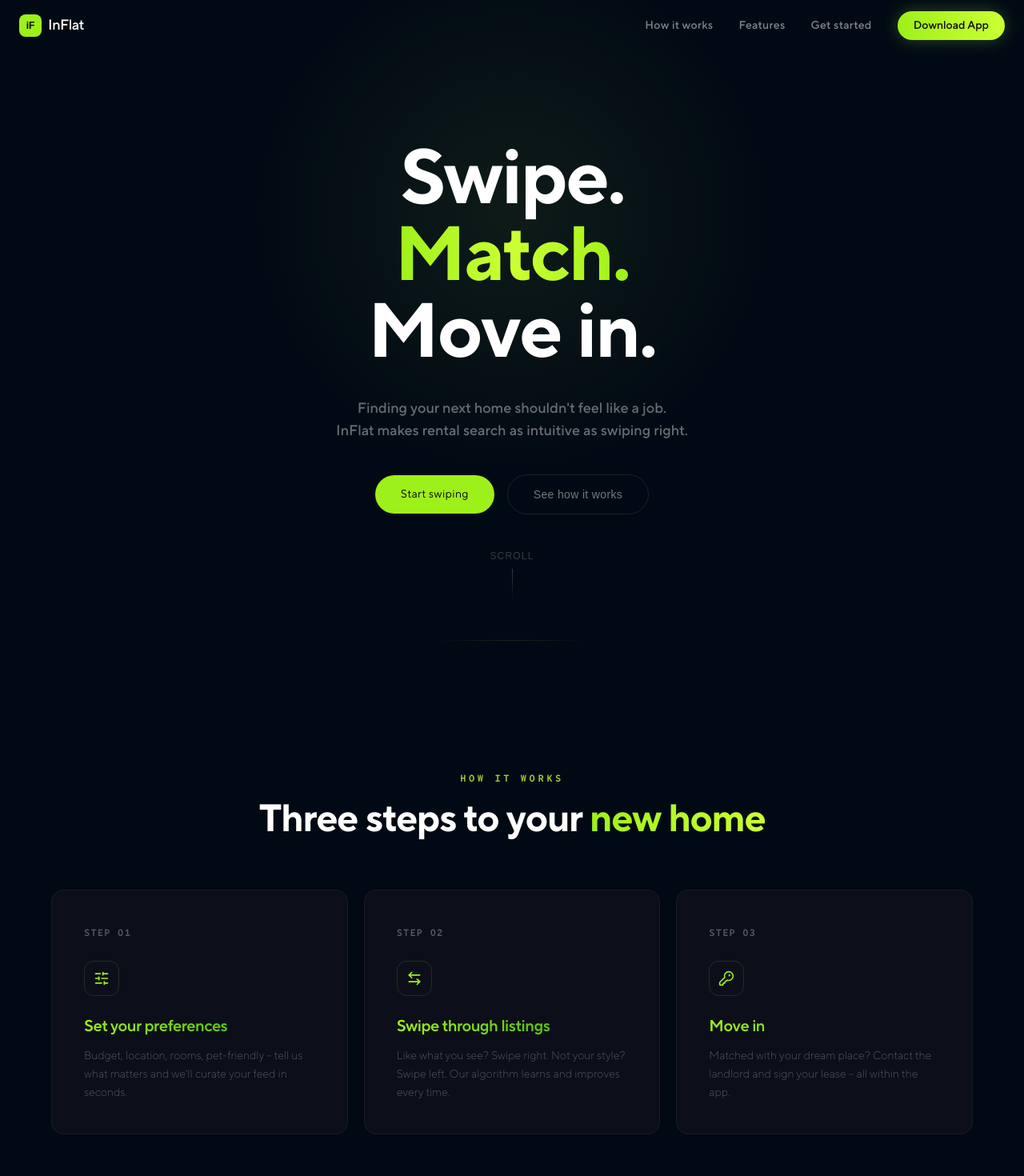
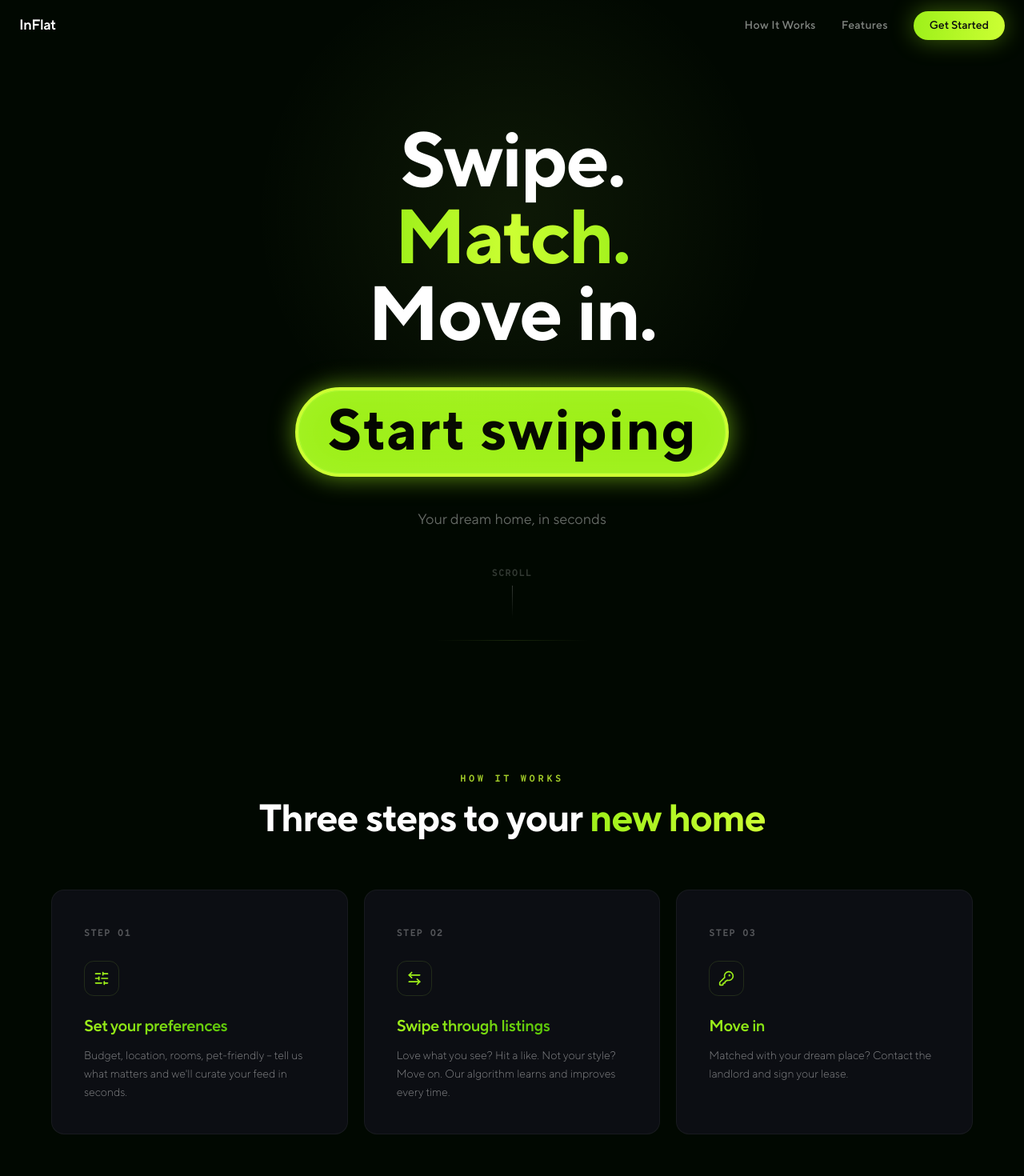
Before and after one commit to neptundr/Inflat-Website, a Next.js app: page / in a window 1280 px wide. Shown: the top 1470 px of the page at 80% size. Built offline with nearby package versions, Linux system fonts and the light colour scheme.

Commit message:
Design Adjustments

```diff
--- a/app/page.tsx
+++ b/app/page.tsx
@@ -11,7 +11,7 @@ export default function Home() {
         <div
             className="min-h-screen"
             style={{
-                background: "#010A14",
+                background: "#010801",
                 color: "#E8E8F0",
             }}
         >
--- a/components/inflat/Footer.tsx
+++ b/components/inflat/Footer.tsx
@@ -2,27 +2,25 @@ import React from "react";
 
 export default function Footer() {
     return (
-        <footer className="border-t border-white/5 py-12">
-            <div className="max-w-7xl mx-auto px-6">
-                <div className="flex flex-col sm:flex-row items-center justify-between gap-6">
-                    <div className="flex items-center gap-2">
-                        <div
-                            className="w-6 h-6 rounded-md flex items-center justify-center"
-                            style={{background: "linear-gradient(135deg, #BAFF4E, #8FD920)"}}
-                        >
-                            <span className="text-[#08080D] font-black text-[10px]">iF</span>
-                        </div>
-                        <span className="text-white/35 text-sm font-medium">InFlat</span>
+        <footer className="border-t border-white/5 py-8">
+            <div className="max-w-7xl mx-auto px-8">
+                <div className="flex flex-col sm:flex-row items-center justify-between gap-6 font-normal">
+                    {/*<div className="flex items-center gap-2">*/}
+                    {/*    <div*/}
+                    {/*        className="w-6 h-6 rounded-md flex items-center justify-center"*/}
+                    {/*        style={{background: "linear-gradient(135deg, #BAFF4E, #8FD920)"}}*/}
+                    {/*    >*/}
+                    {/*        <span className="text-[#08080D] font-black text-[10px]">iF</span>*/}
+                    {/*    </div>*/}
+                    {/*    <span className="text-white/35 text-sm font-medium">InFlat</span>*/}
+                    {/*</div>*/}
+                    <div className="flex items-center gap-6">
+                        <span
+                           className="text-sm text-white/30">
+                            Got questions? Tell us: support@inflat.app
+                        </span>
                     </div>
-                    <div className="flex items-center gap-6">
-                        {["Privacy", "Terms", "Contact"].map((link) => (
-                            <a key={link} href="#"
-                               className="text-xs text-white/30 hover:text-white transition-colors duration-200">
-                                {link}
-                            </a>
-                        ))}
-                    </div>
-                    <p className="text-xs text-white/15">© 2026 InFlat. All rights reserved.</p>
+                    <p className="text-sm text-white/30">© {new Date().getFullYear()} InFlat. All rights reserved.</p>
                 </div>
             </div>
         </footer>
--- a/components/inflat/Header.tsx
+++ b/components/inflat/Header.tsx
@@ -1,51 +1,57 @@
 "use client"
 
-import React, { useState, useEffect } from "react";
-import { motion } from "framer-motion";
-import { Menu, X } from "lucide-react";
+import React, { useState, useEffect } from "react"
+import { motion, AnimatePresence } from "framer-motion"
+import { Menu, X } from "lucide-react"
 
 export default function Header() {
-    const [scrolled, setScrolled] = useState(false);
-    const [mobileOpen, setMobileOpen] = useState(false);
+    const [scrolled, setScrolled] = useState(false)
+    const [mobileOpen, setMobileOpen] = useState(false)
 
     useEffect(() => {
-        const onScroll = () => setScrolled(window.scrollY > 40);
-        window.addEventListener("scroll", onScroll, { passive: true });
-        return () => window.removeEventListener("scroll", onScroll);
-    }, []);
+        const onScroll = () => setScrolled(window.scrollY > 40)
+        window.addEventListener("scroll", onScroll, { passive: true })
+        return () => window.removeEventListener("scroll", onScroll)
+    }, [])
 
     const scrollTo = (id: string) => {
-        setMobileOpen(false);
-        const el = document.getElementById(id);
-        if (el) el.scrollIntoView({ behavior: "smooth" });
-    };
+        setMobileOpen(false)
+        const el = document.getElementById(id)
+        if (el) el.scrollIntoView({ behavior: "smooth" })
+    }
 
     const navItems = [
-        { label: "How it works", id: "how-it-works" },
+        { label: "How It Works", id: "how-it-works" },
         { label: "Features", id: "features" },
-        { label: "Get started", id: "get-started" },
-    ];
+    ]
+
+    useEffect(() => {
+        if (mobileOpen) {
+            document.body.style.overflow = "hidden"
+        } else {
+            document.body.style.overflow = ""
+        }
+
+        return () => {
+            document.body.style.overflow = ""
+        }
+    }, [mobileOpen])
 
     return (
+        <>
             <motion.header
-            // initial={{ y: -20, opacity: 0 }}
                 animate={{ y: 0, opacity: 1 }}
                 transition={{ duration: 0.5 }}
                 className={`fixed top-0 left-0 right-0 z-50 transition-all duration-300 border-b border-transparent ${
-                scrolled ? "bg-021021/95 backdrop-blur-xl border-b border-white/10" : "bg-transparent"
+                    scrolled || mobileOpen
+                        ? "bg-[#021021]/5 backdrop-blur-2xl border-white/10"
+                        : "bg-transparent"
                 }`}
             >
                 <div className="max-w-7xl mx-auto px-6 h-16 flex items-center justify-between">
-                {/* Logo */}
-                <div className="flex items-center gap-2">
-                    <div
-                        className="w-7 h-7 rounded-lg flex items-center justify-center bg-primary"
-                        // style={{ background: "linear-gradient(135deg, #BAFF4E, #8FD920)" }}
-                    >
-                        <span className="text-[#08080D] font-black text-xs">iF</span>
-                    </div>
-                    <span className="text-white font-semibold text-lg tracking-tight">InFlat</span>
-                </div>
+                    <span className="text-white font-bold text-lg tracking-tight">
+                        InFlat
+                    </span>
 
                     {/* Desktop nav */}
                     <nav className="hidden md:flex items-center gap-8">
@@ -60,42 +66,72 @@ export default function Header() {
                         ))}
                         <button
                             onClick={() => scrollTo("get-started")}
-                        className="text-sm px-5 py-2 rounded-full font-semibold transition-all duration-200 hover:scale-105 bg-gradient-primary"
-                        style={{
-                            // background: "linear-gradient(135deg, #BAFF4E, #8FD920)",
-                            color: "#08080D",
-                            boxShadow: "0 0 20px rgba(186,255,78,0.25)",
-                        }}
+                            className="text-sm px-5 py-2 rounded-full font-semibold transition-all duration-200 hover:scale-105 bg-gradient-primary shadow-glow-primary-reduced hover:shadow-glow-primary"
+                            style={{ color: "#08080D" }}
                         >
-                        Download App
+                            Get Started
                         </button>
                     </nav>
 
-                <button className="md:hidden text-white/70" onClick={() => setMobileOpen(!mobileOpen)}>
+                    {/* Mobile button */}
+                    <button
+                        className="md:hidden text-white/70 z-[60]"
+                        onClick={() => setMobileOpen(!mobileOpen)}
+                    >
                         {mobileOpen ? <X size={22} /> : <Menu size={22} />}
                     </button>
                 </div>
 
+                {/* Mobile dropdown */}
+                <AnimatePresence>
                     {mobileOpen && (
-                <div className="md:hidden bg-[#08080D]/95 backdrop-blur-xl border-b border-white/5 px-6 pb-6">
+                        <motion.div
+                            initial={{ height: 0, opacity: 0 }}
+                            animate={{ height: "auto", opacity: 1 }}
+                            exit={{ height: 0, opacity: 0 }}
+                            transition={{ duration: 0.35, ease: "easeInOut" }}
+                            className="md:hidden overflow-hidden border-t border-white/5 touch-pan-y"
+                        >
+                            <div className="px-6 pb-6 pt-4">
                                 {navItems.map((item) => (
                                     <button
                                         key={item.id}
                                         onClick={() => scrollTo(item.id)}
-                            className="block w-full text-left py-3 text-white/60 hover:text-white text-sm font-semibold border-b border-white/5 transition-colors"
+                                        className="block w-full text-left py-3 text-white/60 hover:text-white text-md sm:text-sm font-semibold border-b border-white/5 transition-colors"
                                     >
                                         {item.label}
                                     </button>
                                 ))}
                                 <button
                                     onClick={() => scrollTo("get-started")}
-                        className="mt-4 w-full text-sm px-5 py-2.5 rounded-full font-semibold"
-                        style={{ background: "linear-gradient(135deg, #BAFF4E, #8FD920)", color: "#08080D" }}
+                                    className="mt-4 w-full text-md sm:text-sm px-5 py-2.5 rounded-full font-semibold"
+                                    style={{
+                                        background:
+                                            "linear-gradient(135deg, #BAFF4E, #8FD920)",
+                                        color: "#08080D",
+                                    }}
                                 >
                                     Download App
                                 </button>
                             </div>
+                        </motion.div>
                     )}
+                </AnimatePresence>
             </motion.header>
-    );
+
+            {/* Background overlay */}
+            <AnimatePresence>
+                {mobileOpen && (
+                    <motion.div
+                        initial={{ opacity: 0 }}
+                        animate={{ opacity: 1 }}
+                        exit={{ opacity: 0 }}
+                        transition={{ duration: 0.3 }}
+                        onClick={() => setMobileOpen(false)}
+                        className="fixed inset-0 z-40 bg-black/40 backdrop-blur-sm md:hidden"
+                    />
+                )}
+            </AnimatePresence>
+        </>
+    )
 }
--- a/components/inflat/HeroSection.tsx
+++ b/components/inflat/HeroSection.tsx
@@ -1,9 +1,11 @@
 "use client"
 
-import React from "react";
+import React, {useRef, useState} from "react";
 import {motion} from "framer-motion";
 
 export default function HeroSection() {
+    const [btnHovered, setBtnHovered] = useState(false);
+
     return (
         <section className="relative min-h-screen flex flex-col items-center justify-center overflow-hidden pt-16">
             {/* Static background glow — no animation, no lag */}
@@ -33,9 +35,9 @@ export default function HeroSection() {
                     initial={{opacity: 0, y: 24}}
                     animate={{opacity: 1, y: 0}}
                     transition={{duration: 0.6, delay: 0.1}}
-                    className="text-5xl sm:text-6xl md:text-7xl lg:text-8xl font-title font-extrabold tracking-tight leading-[0.95]"
+                    className="text-7xl sm:text-6xl md:text-7xl lg:text-8xl font-title font-extrabold tracking-tight leading-[0.95]"
                 >
-                    <span className="text-white">Swipe.</span>
+                    <span className={`text-white mb-10 transition-all duration-300`}>Swipe.</span>
                     <br/>
                     <span
                         className="bg-clip-text text-transparent bg-gradient-primary-complex"
@@ -44,26 +46,14 @@ export default function HeroSection() {
                         Match.
                     </span>
                     <br/>
-                    <span className="text-white">Move in.</span>
+                    <span className={`text-white transition-all duration-300`}>Move in.</span>
                 </motion.h1>
-
-                {/* Subtitle */}
-                <motion.p
-                    initial={{opacity: 0, y: 16}}
-                    animate={{opacity: 1, y: 0}}
-                    transition={{duration: 0.5, delay: 0.25}}
-                    className="mt-8 text-base sm:text-lg text-white/40 max-w-md mx-auto leading-relaxed font-semibold"
-                >
-                    {"Finding your next home shouldn't feel like a job."}
-                    <br/>
-                    InFlat makes rental search as intuitive as swiping right.
-                </motion.p>
 
                 {/* CTA buttons */}
                 <motion.div
                     initial={{opacity: 0, y: 16}}
                     animate={{opacity: 1, y: 0}}
-                    transition={{duration: 0.5, delay: 0.4}}
+                    transition={{duration: 0.5, delay: 0.25}}
                     className="flex flex-col sm:flex-row items-center justify-center gap-4 mt-10"
                 >
                     <a
@@ -72,29 +62,57 @@ export default function HeroSection() {
                             e.preventDefault();
                             document.getElementById("get-started")?.scrollIntoView({behavior: "smooth"});
                         }}
-                        className="group px-8 py-3.5 rounded-full font-normal bg-primary text-sm text-black tracking-wide transition-all duration-200 hover:scale-105"
+                        className={`group relative px-9 py-4 hover:my-4 rounded-full
+                                    bg-primary hover:bg-accent
+                                    font-extrabold  text-black
+                                    border-4 border-accent
+                                    text-4xl sm:text-5xl md:text-6xl lg:text-7xl sm:hover:text-6xl md:hover:text-7xl lg:hover:text-7xl
+                                    tracking-wide transition-all duration-300 whitespace-nowrap
+                                    shadow-glow-primary hover:shadow-glow-primary-extended`}
                         style={{
                             // background: "linear-gradient(135deg, #BAFF4E, #8FD920)",
                             // color: "#FFFFFF",
-                            boxShadow: "0 0 30px var(--color-primary)",
+                            // boxShadow: "0 0 30px var(--color-accent)",
                         }}
+                        onMouseEnter={() => setBtnHovered(true)}
+                        onMouseLeave={() => setBtnHovered(false)}
                     >
+                        {/* Hover glow overlay */}
+                        <div
+                            className="absolute inset-0 rounded-full bg-gradient-radial opacity-100 group-hover:opacity-100 transition-opacity duration-300"
+                            style={{
+                                // background: `radial-gradient(circle at 40% 0%, rgba(186,255,78,0.05), transparent 70%)`,
+                                boxShadow: "0 0 40px rgba(186,255,78,0.25) inset",
+                            }}
+                        />
+                        {/* Border glow on hover */}
+                        <div
+                            className="absolute inset-0 rounded-full opacity-100 group-hover:opacity-100 transition-opacity duration-300"
+                            style={{ border: "1px solid rgba(186,255,78,0.42)" }}
+                        />
                         Start swiping
                     </a>
-                    <a
-                        href="#how-it-works"
-                        onClick={e => {
-                            e.preventDefault();
-                            document.getElementById("how-it-works")?.scrollIntoView({behavior: "smooth"});
-                        }}
-                        className="px-8 py-3.5 rounded-full text-sm text-white/45 hover:text-white border border-white/10 hover:border-primary/30 shadow hover:shadow-glow-primary transition-all duration-200 tracking-wide"
-                    >
-                        See how it works
-                    </a>
+                    {/*<a*/}
+                    {/*    href="#how-it-works"*/}
+                    {/*    onClick={e => {*/}
+                    {/*        e.preventDefault();*/}
+                    {/*        document.getElementById("how-it-works")?.scrollIntoView({behavior: "smooth"});*/}
+                    {/*    }}*/}
+                    {/*    className="px-8 py-3.5 rounded-full text-sm text-white/45 hover:text-white border border-white/10 hover:border-primary/30 shadow hover:shadow-glow-primary transition-all duration-200 tracking-wide"*/}
+                    {/*>*/}
+                    {/*    See how it works*/}
+                    {/*</a>*/}
                 </motion.div>
 
-                {/* Scroll indicator */}
-
+                {/* Subtitle */}
+                <motion.p
+                    initial={{opacity: 0, y: 16}}
+                    animate={{opacity: 1, y: 0}}
+                    transition={{duration: 0.5, delay: 0.4}}
+                    className="mt-10 text-base sm:text-lg text-white/40 max-w-md mx-auto leading-relaxed font-normal"
+                >
+                    Your dream home, in seconds
+                </motion.p>
             </div>
             <motion.div
                 initial={{opacity: 0}}
@@ -102,7 +120,7 @@ export default function HeroSection() {
                 transition={{delay: 1.2, duration: 0.6}}
                 className="pt-11 -mb-16 flex flex-col items-center gap-2"
             >
-                <span className="text-xs text-white/20 tracking-widest uppercase">Scroll</span>
+                <span className="text-xs text-white/20 tracking-widest font-mono uppercase">Scroll</span>
                 <div className="w-px h-10 bg-gradient-to-b from-white/20 to-transparent"/>
             </motion.div>
         </section>
--- a/components/inflat/HowItWorksSection.tsx
+++ b/components/inflat/HowItWorksSection.tsx
@@ -24,14 +24,14 @@ const steps: StepProps[] = [
         number: "02",
         icon: ArrowLeftRight,
         title: "Swipe through listings",
-        description: "Like what you see? Swipe right. Not your style? Swipe left. Our algorithm learns and improves every time.",
+        description: "Love what you see? Hit a like. Not your style? Move on. Our algorithm learns and improves every time.",
         // accent: "#60D945",
     },
     {
         number: "03",
         icon: KeyRound,
         title: "Move in",
-        description: "Matched with your dream place? Contact the landlord and sign your lease – all within the app.",
+        description: "Matched with your dream place? Contact the landlord and sign your lease.",
         // accent: "#A8F04E",
     },
 ];
@@ -83,7 +83,7 @@ function StepCard({ step, index} : {step: StepProps ; index: number }) {
             >
                 {step.title}
             </h3>
-            <p className="mt-3 text-sm text-white/30 leading-relaxed font-light">{step.description}</p>
+            <p className="mt-3 text-sm text-white/50 leading-relaxed font-light">{step.description}</p>
 
             <div
                 className="absolute bottom-0 left-8 right-8 h-px opacity-0 group-hover:opacity-100 transition-opacity duration-300"
--- a/tailwind.config.js
+++ b/tailwind.config.js
@@ -28,18 +28,21 @@ export default {
                     'radial-gradient(circle at 40% 0%, rgb(var(--color-accent-rgb) / 0.05), transparent 70%)',
             },
             boxShadow: {
+                'glow-primary-reduced': '0 0 30px rgb(var(--color-primary-rgb) / 0.4)',
                 'glow-primary': '0 0 30px rgb(var(--color-primary-rgb) / 0.6)',
+                'glow-primary-extended': '0 0 50px rgb(var(--color-primary-rgb) / 0.77)',
                 'glow-accent': '0 0 30px rgb(var(--color-accent-rgb), var(--color-primary-rgb) / 0.6)',
                 'glow-soft': '0 0 60px rgb(var(--color-primary-rgb) / 0.35)',
             },
             fontFamily: {
                 thin: ["var(--font-TT)", "system-ui", "sans-serif"],
-                'extra-light': ["var(--font-TT)", "system-ui", "sans-serif"],
+                extralight: ["var(--font-TT)", "system-ui", "sans-serif"],
                 normal: ["var(--font-TT)", "system-ui", "sans-serif"],
                 medium: ["var(--font-TT)", "system-ui", "sans-serif"],
                 extrabold: ["var(--font-TT)", "system-ui", "sans-serif"],
                 semibold: ["var(--font-TT)", "system-ui", "sans-serif"],
                 bold: ["var(--font-TT)", "system-ui", "sans-serif"],
+                black: ["var(--font-TT)", "system-ui", "sans-serif"],
                 light: ["var(--font-TT)", "system-ui", "sans-serif"],
                 mono: ["var(--font-TT-mono)", "system-ui", "sans-serif"],
             },
```
Also changed, not shown: components/inflat/CTASection.tsx (+17 -17 lines), components/inflat/FeaturesSection.tsx (+5 -5 lines). Lines whose indentation alone changed are shown as unchanged.
